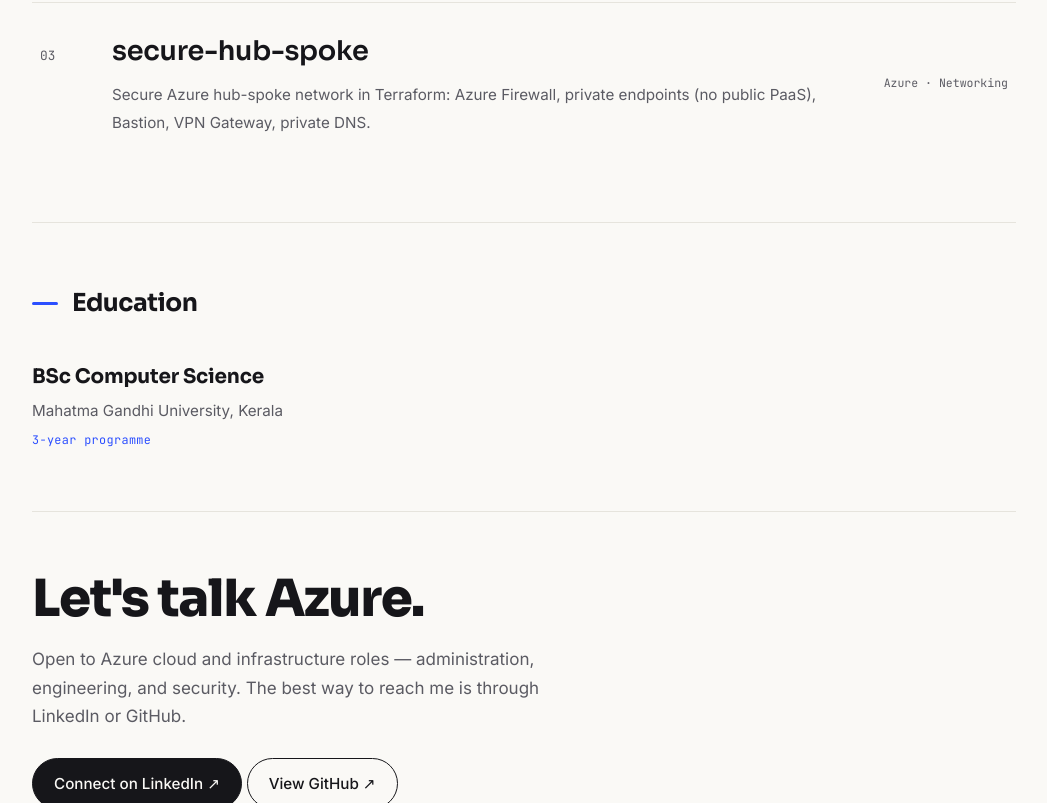
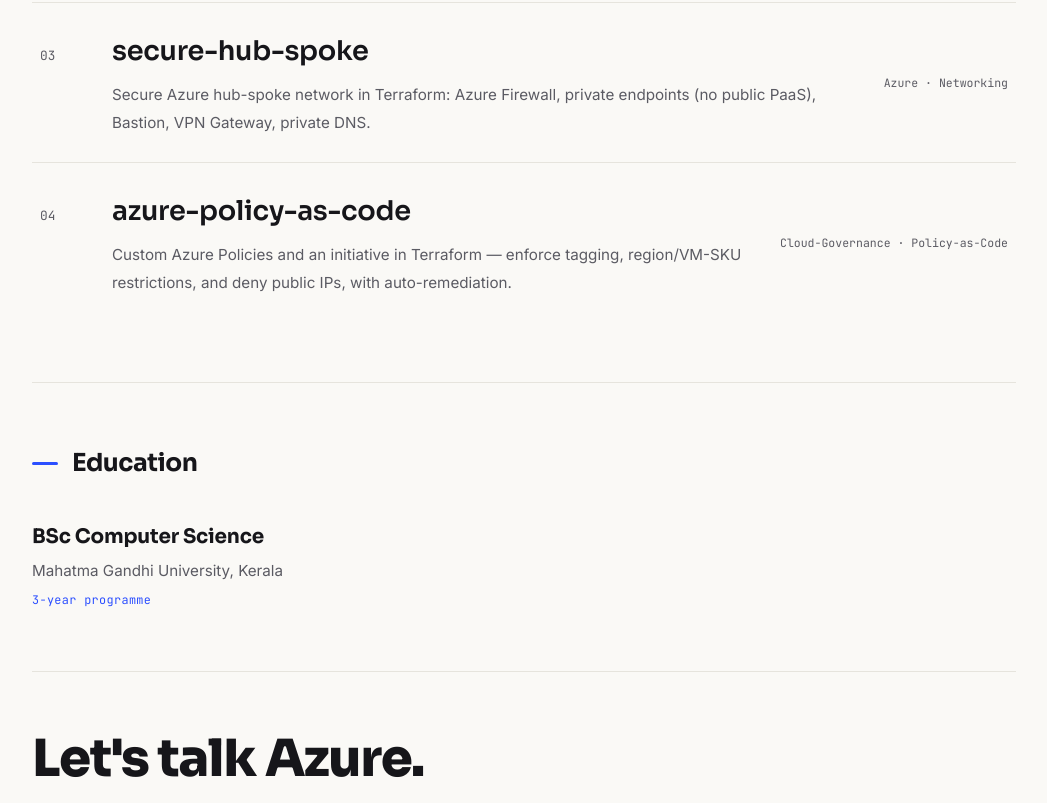
Before and after one commit to dintomartin/dintomartin.github.io, a plain HTML site: page index.html in a window 1280 px wide. Shown: the part 3203-4006 px from the top of the page, without its empty margins (116-1163 px from the left). Drawn offline with Linux system fonts and the light colour scheme.

Commit message:
Add azure-policy-as-code project details

```diff
--- a/index.html
+++ b/index.html
@@ -404,6 +404,12 @@
       desc:"Secure Azure hub-spoke network in Terraform: Azure Firewall, private endpoints (no public PaaS), Bastion, VPN Gateway, private DNS.",
       url:"https://github.com/dintomartin/secure-hub-spoke",
     },
+    {
+      name:"azure-policy-as-code",
+      tag:"Cloud-Governance · Policy-as-Code",
+      desc:"Custom Azure Policies and an initiative in Terraform — enforce tagging, region/VM-SKU restrictions, and deny public IPs, with auto-remediation.",
+      url:"https://github.com/dintomartin/azure-policy-as-code",
+    },
   ];
 
   /* ---------- EDUCATION ----------
```
